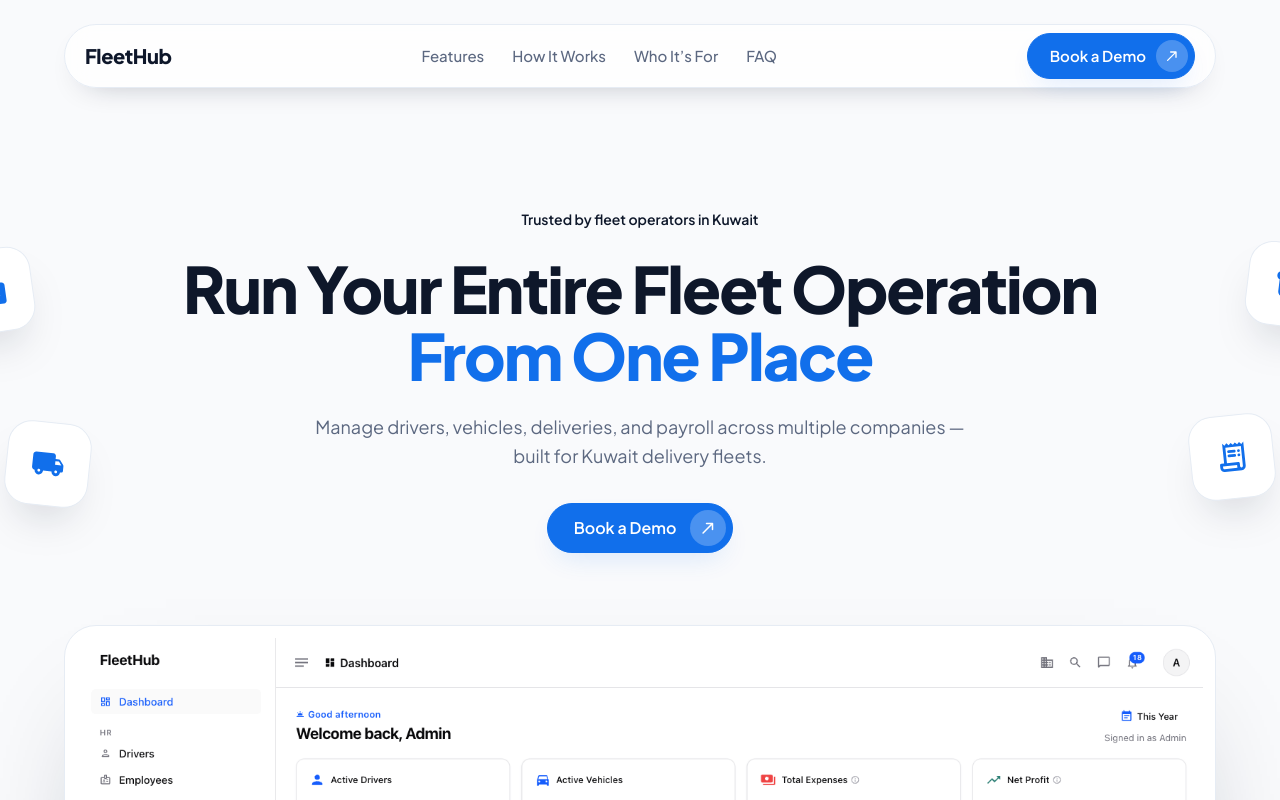
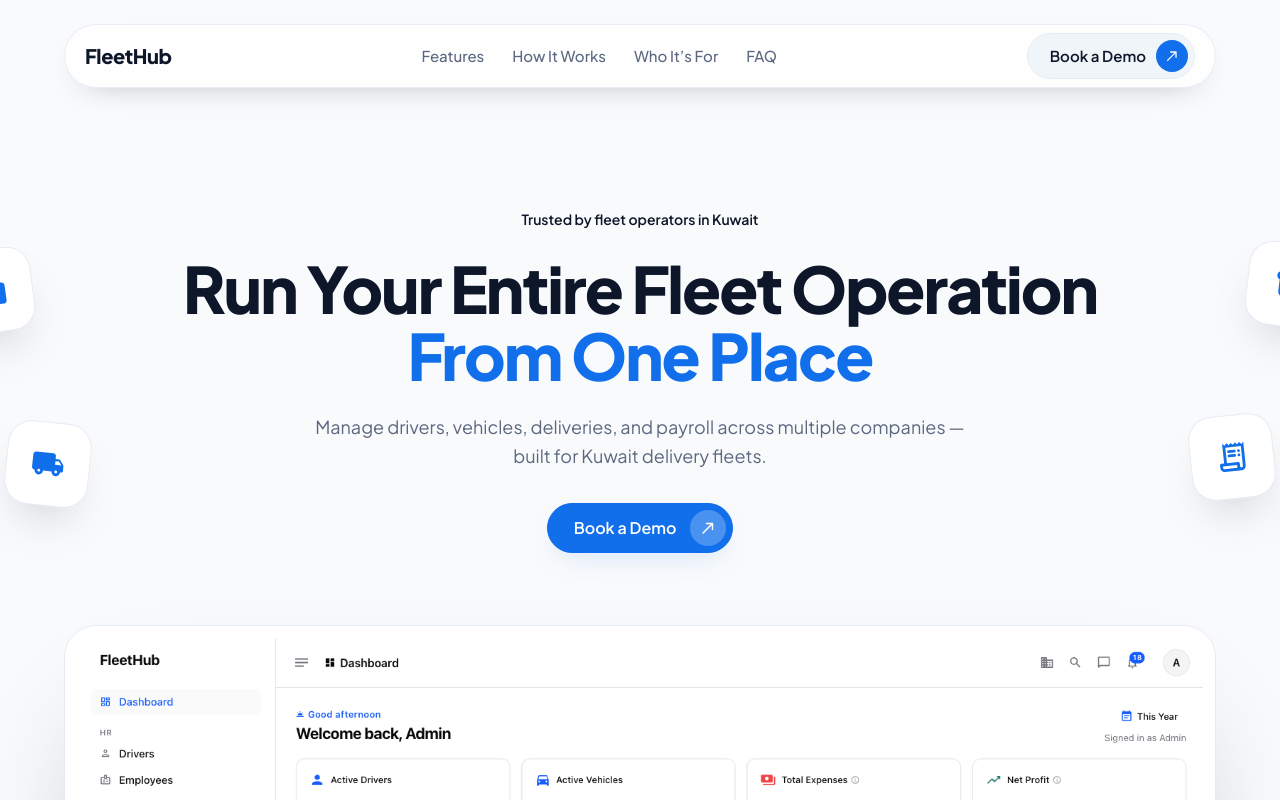
Before and after one commit to FahadAlduaij/fleethub-web, a React (Vite) app: page / in a window 1280 px wide. Shown: the top 800 px of the page. Built offline with nearby package versions, Linux system fonts and the light colour scheme.

Commit message:
Use the soft button style for the navbar Book a Demo CTA

```diff
--- a/src/components/Navbar.jsx
+++ b/src/components/Navbar.jsx
@@ -78,7 +78,12 @@ export default function Navbar() {
           </Stack>
 
           <Stack direction="row" spacing={1} sx={{ alignItems: 'center' }}>
-            <ActionButton href="#cta" sx={{ display: { xs: 'none', sm: 'inline-flex' } }}>
+            {/* Soft so the hero's solid CTA stays the one visual primary */}
+            <ActionButton
+              href="#cta"
+              variant="soft"
+              sx={{ display: { xs: 'none', sm: 'inline-flex' } }}
+            >
               {nav.cta}
             </ActionButton>
             <IconButton
```
